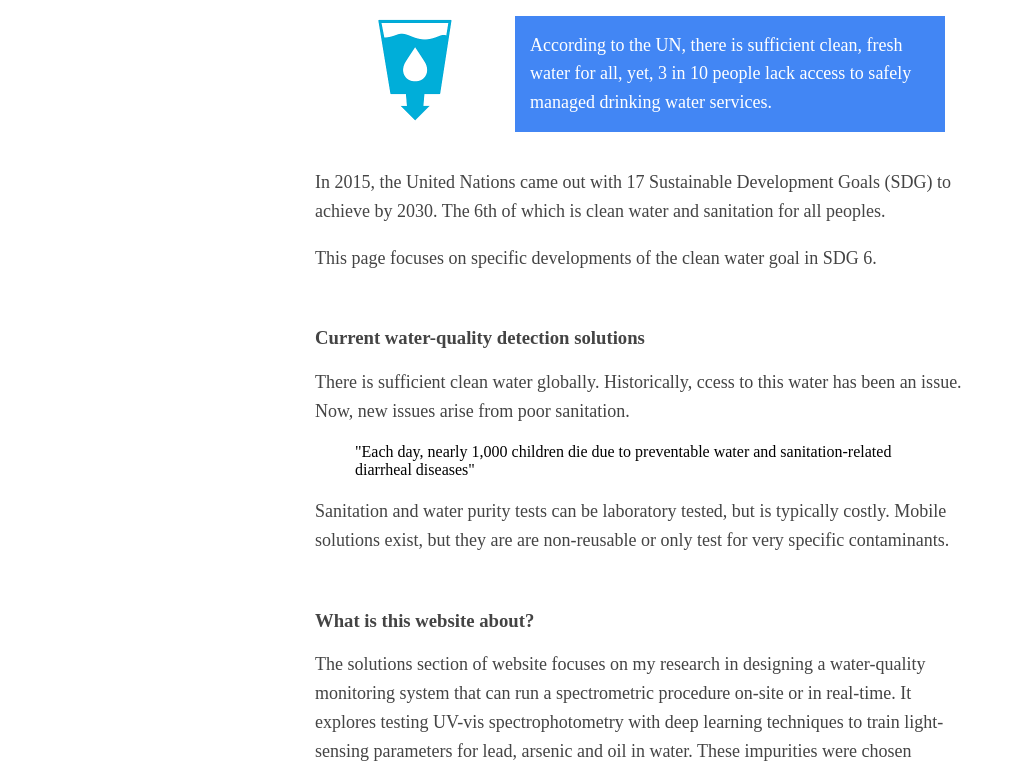
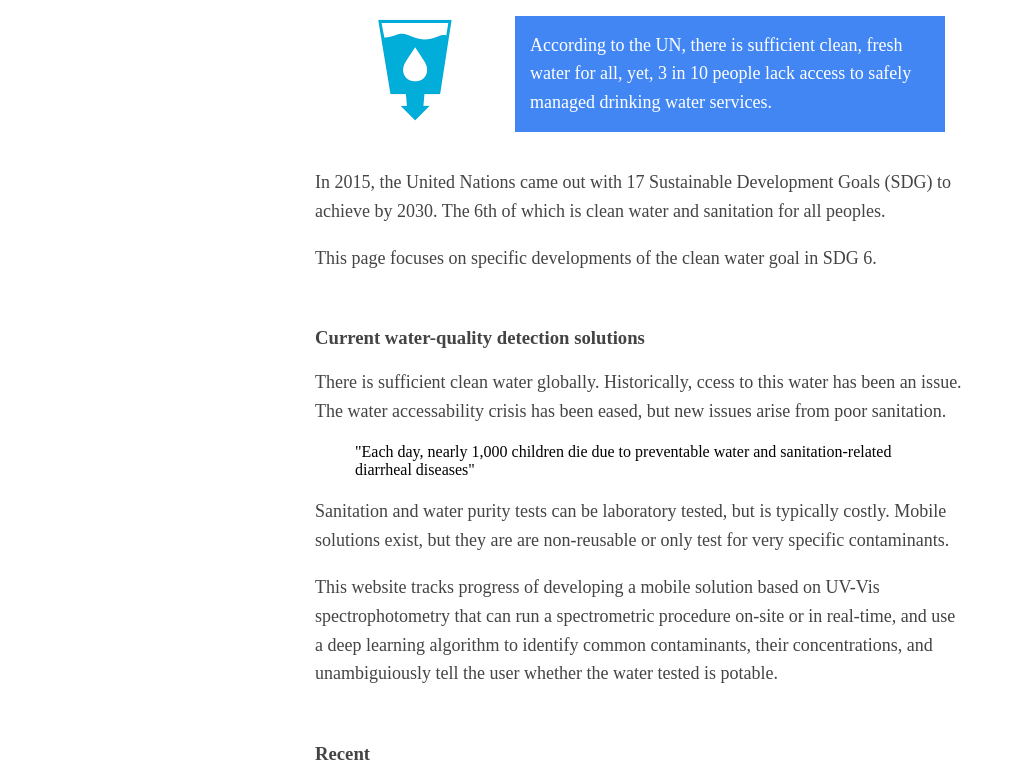
Before and after one commit to sinha-group/sinha-group.github.io, a plain HTML site: page water/index.html in a window 1280 px wide. Shown: the part 156-926 px from the top of the page, without its empty margins (0-1016 px from the left). Drawn offline with Linux system fonts and the light colour scheme.

```diff
--- a/water/index.html
+++ b/water/index.html
@@ -37,14 +37,15 @@
             </br>
 
             <h3>Current water-quality detection solutions</h3>
-            <p>There is sufficient clean water globally. Historically, ccess to this water has been an issue. Now, new issues arise from poor sanitation.</p>
+            <p>There is sufficient clean water globally. Historically, ccess to this water has been an issue. The water accessability crisis has been eased, but new issues arise from poor sanitation.</p>
             <blockquote cite="https://www.un.org/sustainabledevelopment/water-and-sanitation/">"Each day, nearly 1,000 children die due to preventable water and sanitation-related diarrheal diseases"</blockquote>
             <p>Sanitation and water purity tests can be laboratory tested, but is typically costly. Mobile solutions exist, but they are are non-reusable or only test for very specific contaminants.</p>
+            <p>This website tracks progress of developing a mobile solution based on UV-Vis spectrophotometry that can run a spectrometric procedure on-site or in real-time, and use a deep learning algorithm to identify common contaminants, their concentrations, and unambiguiously tell the user whether the water tested is potable.</p>
 
             </br>
 
-            <h3>What is this website about?</h3>
-            <p>The solutions section of website focuses on my research in designing a water-quality monitoring system that can run a spectrometric procedure on-site or in real-time. It explores testing UV-vis spectrophotometry with deep learning techniques to train light-sensing parameters for lead, arsenic and oil in water. These impurities were chosen because of their threat to global health. An on-site water-quality monitoring system can aid in identifying clean water sources in catastrophe-stricken areas and prevent incidental exposure to contaminants in tap water from transport-pipeline seepage. </p>
+            <h3>Recent</h3>
+            <p>A 2019 paper by the website author is available for download under the "solutions" tab. It explores testing UV-vis spectrophotometry with deep learning techniques to train light-sensing parameters for lead, arsenic and oil in water. These impurities were chosen because of their threat to global health. An on-site water-quality monitoring system can aid in identifying clean water sources in catastrophe-stricken areas and prevent incidental exposure to contaminants in tap water from transport-pipeline seepage. </p>
         </div>
 
     </body>
```
